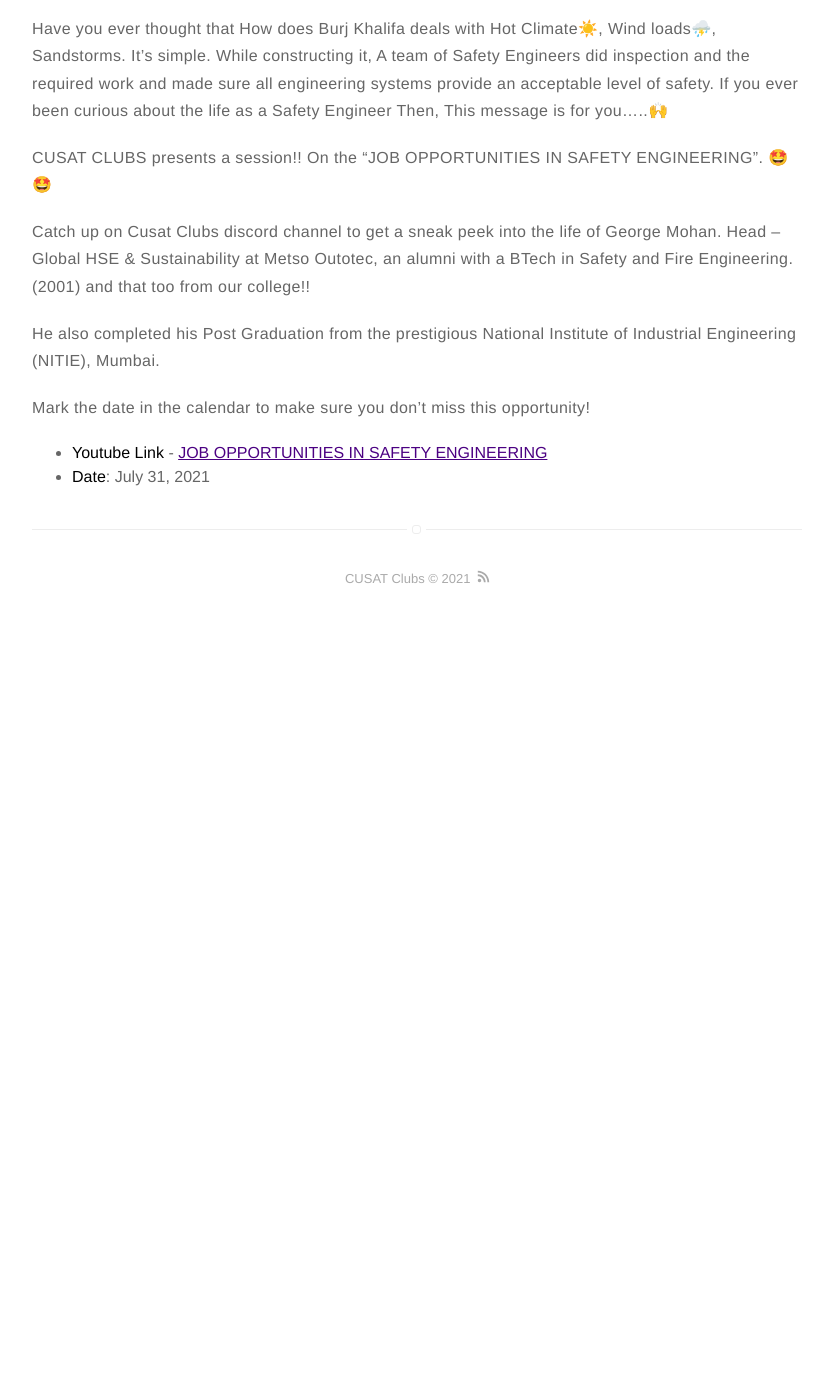
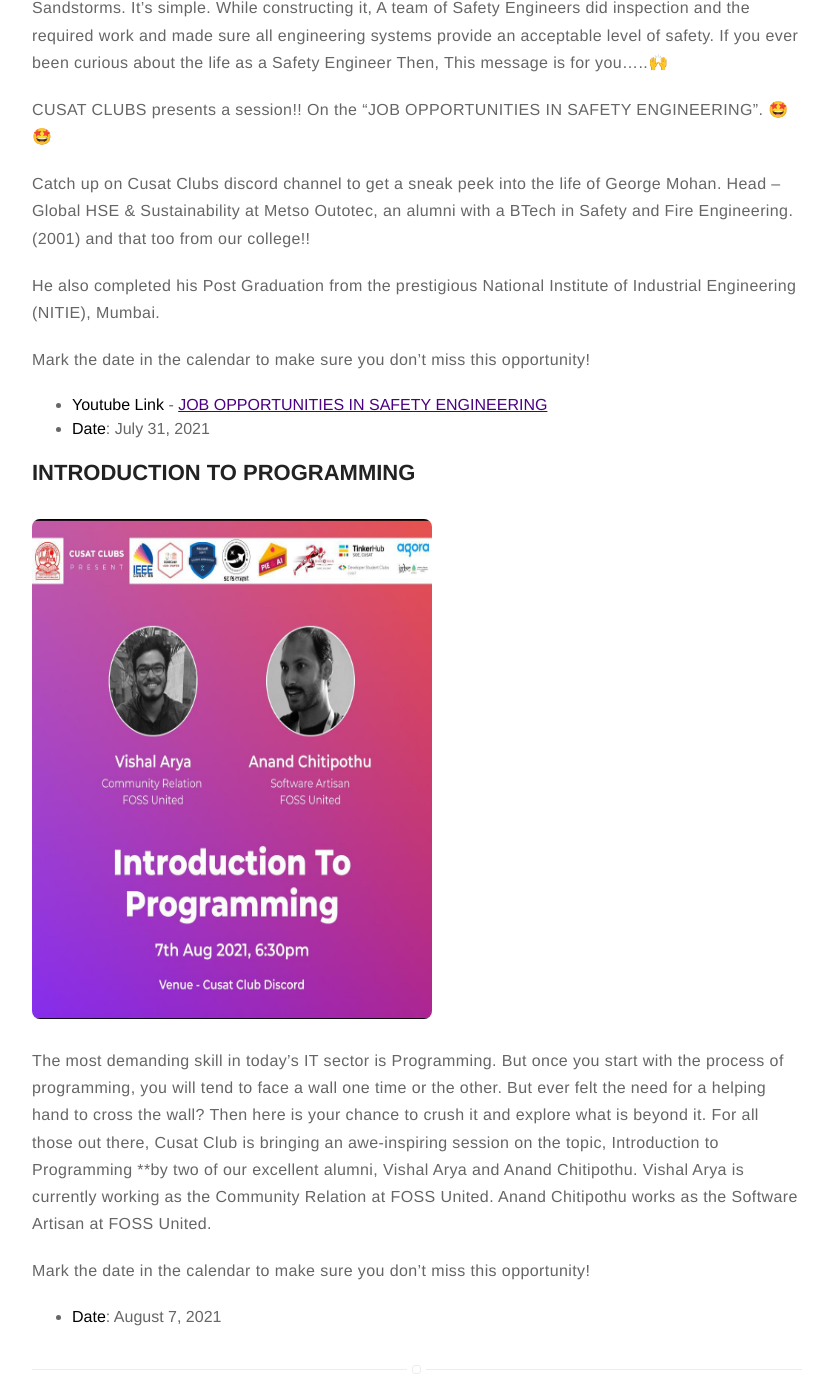
Before and after one commit to cusat-clubs/cusat-clubs.github.io, a Jekyll site: the page built from talks.md, in a window 1280 px wide and 1400 px high, scrolled down 9263 px. Shown: the whole window, without its empty margins (223-1052 px from the left). Built offline with Jekyll 4.4.1, drawn with Linux system fonts in a browser that asks for light colours; before the commit the page ends 9893 px from its top, so only the background shows below that; some of the changed text lies outside the part shown.

Commit message:
Updated Session 11

```diff
--- a/talks.md
+++ b/talks.md
@@ -185,3 +179,17 @@
 
 - **Youtube Link** - [JOB OPPORTUNITIES IN SAFETY ENGINEERING](https://www.youtube.com/watch?v=bS2TiSa33As)
 - **Date**: July 31, 2021
+
+## INTRODUCTION TO PROGRAMMING
+
+<img src="/assets/images/Session 11.jpeg" width="400" height="500" style="border-radius: 8px; margin-top: 15px;">
+
+The most demanding skill in today's IT sector is Programming.
+But once you start with the process of programming, you will tend to face a wall one time or the other. But ever felt the need for a helping hand to cross the wall? Then here is your chance to crush it and explore what is beyond it.
+For all those out there, Cusat Club is bringing an awe-inspiring session on the topic, Introduction to Programming **by two of our excellent alumni, Vishal Arya and Anand Chitipothu.
+Vishal Arya is currently working as the Community Relation at FOSS United. Anand Chitipothu works as the Software Artisan at FOSS United.
+
+Mark the date in the calendar to make sure you don't miss this opportunity!
+
+
+- **Date**: August 7, 2021
```
Also changed, not shown: other parts of talks.md (+0 -6 lines), assets/images/Session 11.jpeg (added).
